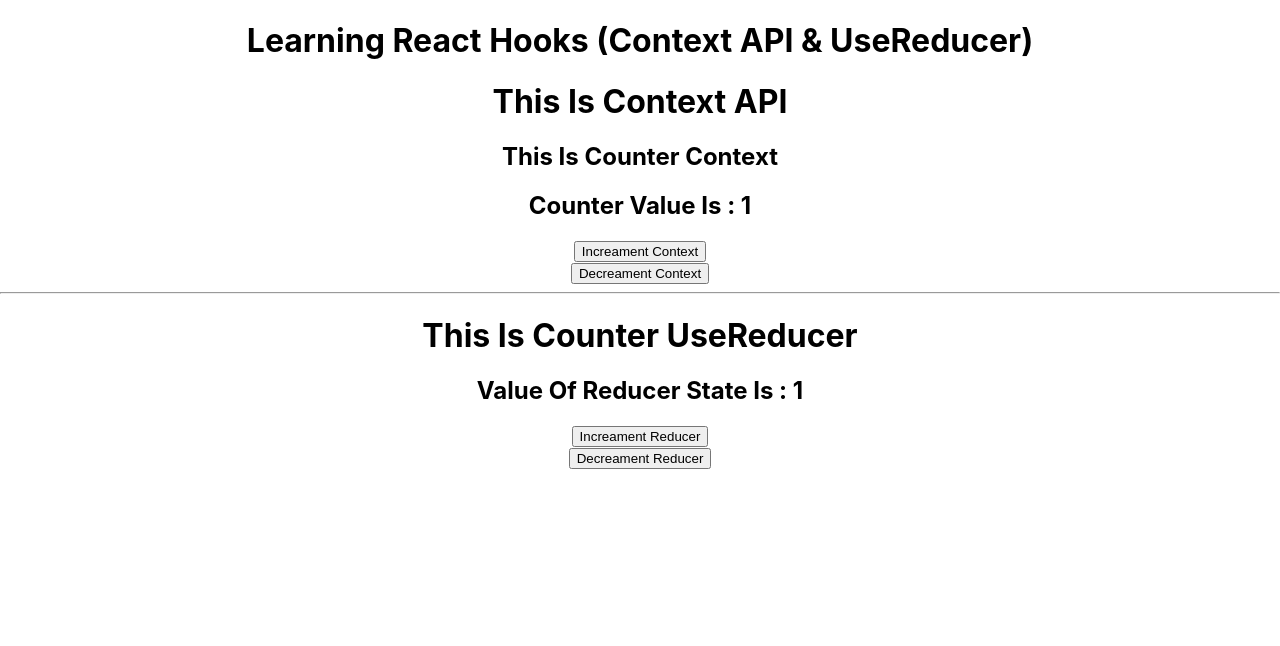
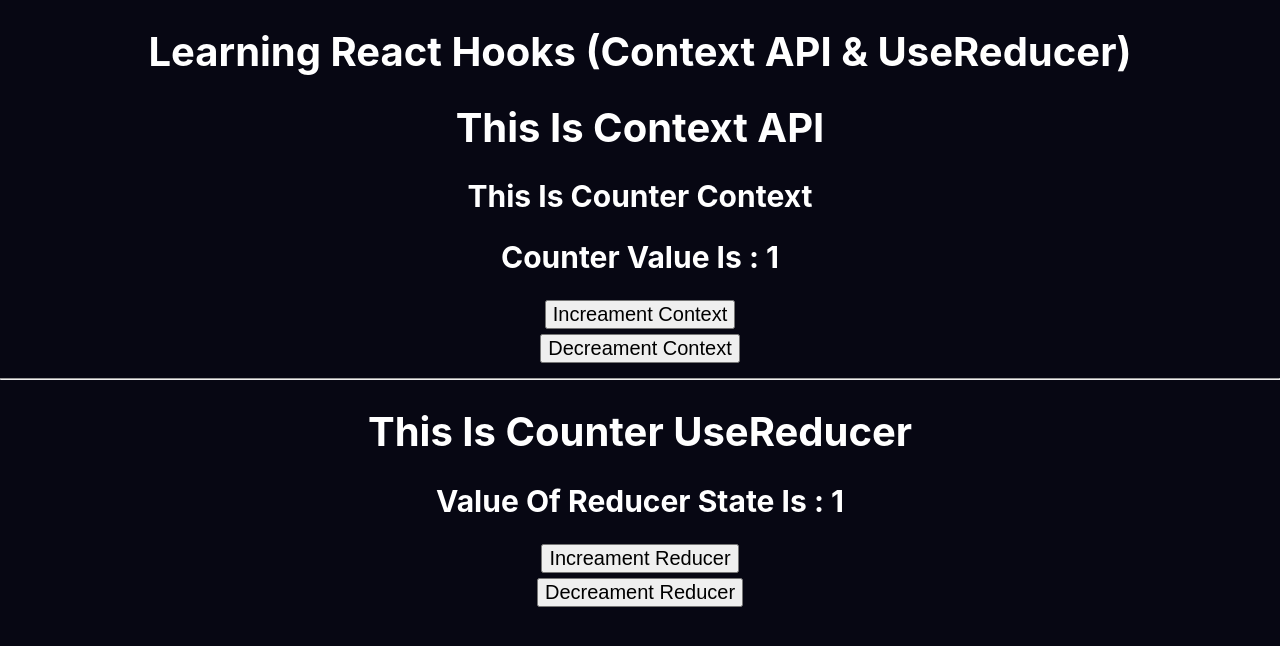
Before and after one commit to AhmedShaykh/React-Context-API-And-UseReducer, a React (Create React App) app: page / in a window 1280 px wide. Shown: the top 646 px of the page. Built offline with nearby package versions, Linux system fonts and the light colour scheme; the HTML template or start-up script is replaced by a standard one.

Commit message:
It's Time To Push !

```diff
--- a/src/App.css
+++ b/src/App.css
@@ -1,38 +1,12 @@
-.App {
+* body {
+  background-color: rgb(7, 7, 19);
+  color: white;
   text-align: center;
+  font-size: 20px;
 }
 
-.App-logo {
-  height: 40vmin;
-  pointer-events: none;
+button {
+  font-size: 20px;
+  font-weight: 500;
+  margin-bottom: 5px;
 }
-
-@media (prefers-reduced-motion: no-preference) {
-  .App-logo {
-    animation: App-logo-spin infinite 20s linear;
-  }
-}
-
-.App-header {
-  background-color: #282c34;
-  min-height: 100vh;
-  display: flex;
-  flex-direction: column;
-  align-items: center;
-  justify-content: center;
-  font-size: calc(10px + 2vmin);
-  color: white;
-}
-
-.App-link {
-  color: #61dafb;
-}
-
-@keyframes App-logo-spin {
-  from {
-    transform: rotate(0deg);
-  }
-  to {
-    transform: rotate(360deg);
-  }
-}
```
